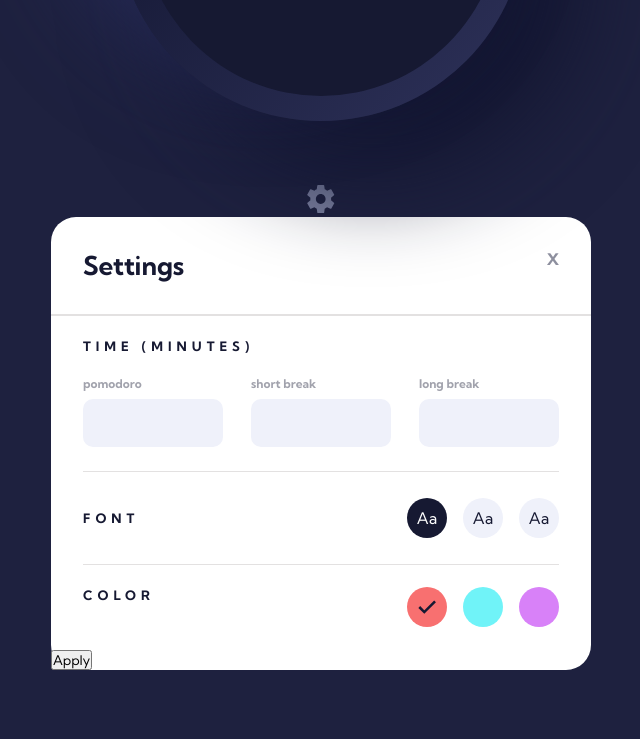
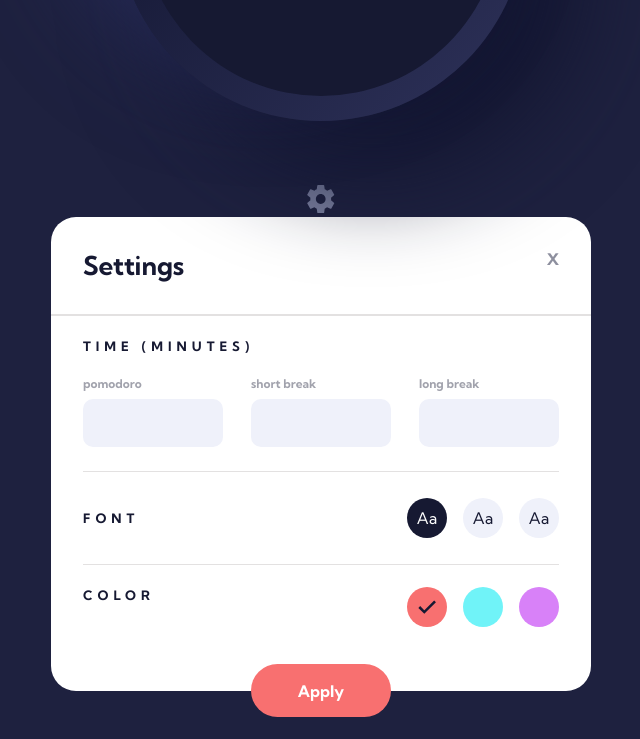
Before and after one commit to juliancioc/frontend-mentor, a plain HTML site: page pomodoro-app/index.html in a window 1280 px wide. Shown: the part 553-1292 px from the top of the page, without its empty margins (319-959 px from the left). Before the commit the page ends 1271 px from the top, so only its background shows below. Drawn offline with Linux system fonts and the light colour scheme.

Commit message:
feat: pomodoro

```diff
--- a/pomodoro-app/index.html
+++ b/pomodoro-app/index.html
@@ -43,15 +43,15 @@
         <div class="inputs-time">
           <div class="inputs-wrappers">
             <p>pomodoro</p>
-            <input type="number">
+            <input id="pomodoro-time" type="number">
           </div>
           <div class="inputs-wrappers">
             <p>short break</p>
-            <input type="number">
+            <input id="short-break-time" type="number">
           </div>
           <div class="inputs-wrappers">
             <p>long break</p>
-            <input type="number">
+            <input id="long-break-time" type="number">
           </div>
         </div>
         <div class="font">
@@ -72,7 +72,9 @@
           </div>
         </div>
       </div>
-      <button>Apply</button>
+      <div class="wrapper-btn">
+        <button id="btn-apply-settings" class="btn-apply">Apply</button>
+      </div>
     </div>
   </main>
   <script src="main.js"></script>
--- a/pomodoro-app/main.js
+++ b/pomodoro-app/main.js
@@ -6,6 +6,11 @@ const btnSelectShortBreakEl = document.querySelector(".select-short-break")
 const btnSelectLongBreakEl = document.querySelector(".select-long-break")
 const secondsTextEl = document.querySelector(".seconds")
 const minutesTextEl = document.querySelector(".minutes")
+
+const inputPomodoroTimeEl = document.getElementById("#pomodoro-time")
+const inputShortBreakTimeEl = document.getElementById("#short-break-time")
+const inputLongBreakTimeEl = document.getElementById("#long-break-time")
+const btnApplySettingsEl = document.getElementById("#btn-apply-settings")
 const clickSettings = document.querySelector('.settings')
 
 const circle = document.querySelector(".progress-ring__circle");
@@ -125,3 +130,5 @@ btnSelectLongBreakEl.addEventListener("click", () => {
 
   btnSelectLongBreakEl.classList.add("active")
 })
+
+btnApplySettingsEl.addEventListener("click")
--- a/pomodoro-app/styles.scss
+++ b/pomodoro-app/styles.scss
@@ -12,6 +12,10 @@ $secondaryColor: #f87070;
 
 body {
   background: $primaryColor;
+}
+
+button {
+  cursor: pointer;
 }
 
 .container {
@@ -213,6 +217,7 @@ body {
       .colors {
         display: flex;
         justify-content: space-between;
+        margin-bottom: 15px;
 
         .colors-options-wrapper {
           position: relative;
@@ -255,6 +260,24 @@ body {
         }
       }
     }
+
+    .wrapper-btn {
+      width: 100%;
+      display: flex;
+      justify-content: center;
+      margin-bottom: -26px;
+
+      .btn-apply {
+        background: #F87070;
+        width: 140px;
+        height: 53px;
+        border: none;
+        color: #fff;
+        border-radius: 26.5px;
+        font-weight: 700;
+        font-size: 16px;
+      }
+    }
   }
 
   .settings,
```
Also changed, not shown: pomodoro-app/styles.css, 1 other file.
